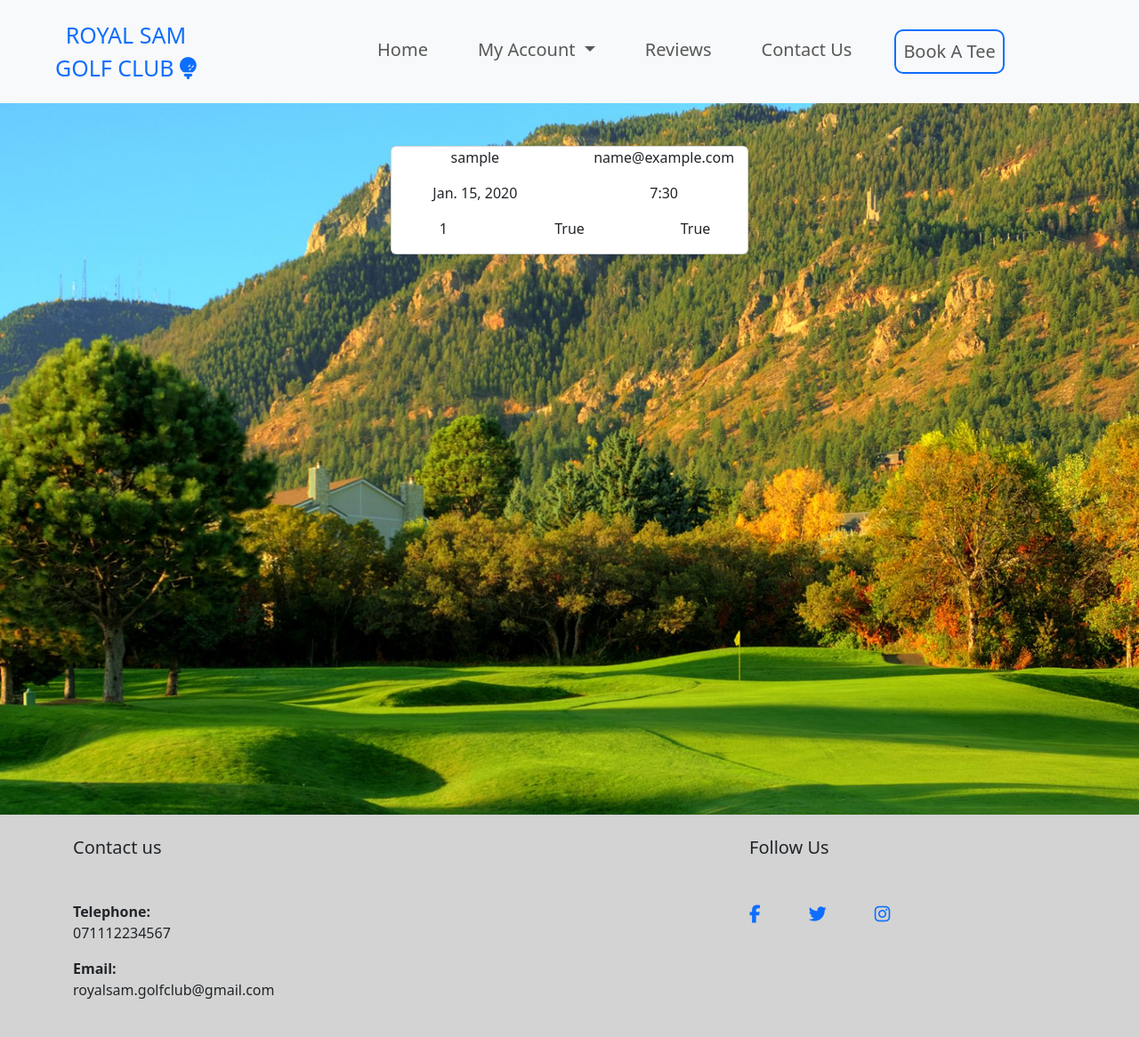
After one commit to sam2829/project-4-royal-sam, a Django app: page /booking/my_bookings/ in a window 1280 px wide. The commit adds this page. Shown: the whole page at 89% size. Run offline with Django 3.2, Linux system fonts and the light colour scheme; a user stored in the database is signed in; tables that the repository leaves empty hold one stand-in row (values such as "Sample post"); some libraries are stand-ins or nearby versions.

Commit message:
Add view, template and urls for my bookings. so user can see what bookings they have made

```diff
--- /dev/null
+++ b/booking/templates/my_bookings.html
@@ -0,0 +1,71 @@
+{% extends "base.html" %} {% load static %} {% block content %}
+
+<!-- Main section of my_bookings page to show user bookings -->
+<div class="container-fluid">
+  <div class="row justify-content-sm-center">
+    <!-- Review entries -->
+    <div class="col-12 col-sm-8 col-md-6 col-xl-4">
+      <div class="row review-card">
+        <!-- for loop to iterate through the user bookings -->
+        {% for booking in booking_list %}
+        <div class="col-12 mt-5 single-review-card">
+          <div class="card mb-3" style="max-width: 540px; max-height: 250px">
+            <div class="row">
+              <div class="col-6">
+                <p>{{ booking.user }}</p>
+              </div>
+              <div class="col-6">
+                <p>{{ booking.email }}</p>
+              </div>
+            </div>
+            <div class="row">
+              <div class="col-6">
+                <p>{{ booking.date }}</p>
+              </div>
+              <div class="col-6">
+                <p>{{ booking.time }}</p>
+              </div>
+            </div>
+            <div class="row">
+              <div class="col-4">
+                <p>{{ booking.number_of_players }}</p>
+              </div>
+              <div class="col-4">
+                <p>{{ booking.buggy }}</p>
+              </div>
+              <div class="col-4">
+                <p>{{ booking.member }}</p>
+              </div>
+            </div>
+          </div>
+        </div>
+        {% endfor %}
+      </div>
+    </div>
+  </div>
+
+  <!-- This is code used for page pagination -->
+  {% if is_paginated %}
+  <nav aria-label="Page navigation" class="mb-3">
+    <ul class="pagination justify-content-center">
+      {% if page_obj.has_previous %}
+      <li>
+        <a
+          href="?page={{ page_obj.previous_page_number }}"
+          class="page-link me-3"
+          >&laquo; PREV
+        </a>
+      </li>
+      {% endif %} {% if page_obj.has_next %}
+      <li>
+        <a href="?page={{ page_obj.next_page_number }}" class="page-link ms-3">
+          NEXT &raquo;</a
+        >
+      </li>
+
+      {% endif %}
+    </ul>
+  </nav>
+  {% endif %}
+</div>
+{% endblock %}
--- a/booking/urls.py
+++ b/booking/urls.py
@@ -5,4 +5,5 @@ from django.urls import path
 urlpatterns = [
     path('', views.BookATee.as_view(), name='book_a_tee'),
     path('booking_time/', views.BookATime.as_view(), name='book_a_time'),
+    path('my_bookings/', views.MyBookings.as_view(), name='my_bookings'),
 ]
--- a/booking/views.py
+++ b/booking/views.py
@@ -5,6 +5,7 @@ from .models import *
 from .forms import BookingFormDate, BookingFormTime
 from django.utils import timezone
 from django.contrib import messages
+from django.contrib.auth.mixins import LoginRequiredMixin
 
 # This class is so the user can view the book a tee form
 
@@ -13,7 +14,6 @@ class BookATee(View):
 
     # Booking date form appears, user must select date and email
     def get(self, request, *args, **kwargs):
-
 
         return render(
             request,
@@ -46,6 +46,7 @@ class BookATee(View):
             )
 
 # this is so the user can view the booking time form
+
 
 class BookATime(View):
 
@@ -94,17 +95,17 @@ class BookATime(View):
         selected_date_str = request.session.get('date')
 
         if selected_date_str:
-            selected_date = datetime.strptime(selected_date_str, '%Y-%m-%d').date()
+            selected_date = datetime.strptime(
+                selected_date_str, '%Y-%m-%d').date()
             existing_times = Booking.objects.filter(
                 date=selected_date).values_list('time', flat=True)
             available_times = [time[0]
-                            for time in AVAILABLE_TIMES if time[0] not in existing_times]
+                               for time in AVAILABLE_TIMES if time[0] not in existing_times]
         else:
             available_times = [time[0] for time in AVAILABLE_TIMES]
 
         booking_form_time = BookingFormTime(
             data=request.POST, available_times=available_times)
-
 
         if booking_form_time.is_valid():
             booking_time = booking_form_time.save(commit=False)
@@ -116,8 +117,8 @@ class BookATime(View):
             booking_time.save()
 
             messages.success(request, f' You have successfully booked your tee '
-                            f'time for: {booking_time.user}, {selected_date} '
-                            f'at {booking_time.time} for {booking_time.number_of_players}.')
+                             f'time for: {booking_time.user}, {selected_date} '
+                             f'at {booking_time.time} for {booking_time.number_of_players}.')
             return redirect('book_a_tee')
 
         else:
@@ -129,3 +130,16 @@ class BookATime(View):
                     "booking_form_time": BookingFormTime(available_times=available_times),
                 },
             )
+
+# This class is so user can view there bookings
+
+
+class MyBookings(LoginRequiredMixin, generic.ListView):
+
+    model = Booking
+    template_name = 'my_bookings.html'
+    paginate_by = 4
+
+    def get_queryset(self):
+        # Filter queryset based on the current user
+        return Booking.objects.filter(user=self.request.user)
--- a/templates/base.html
+++ b/templates/base.html
@@ -56,7 +56,9 @@
                 </a>
                 <ul class="dropdown-menu">
                   <li>
-                    <a class="dropdown-item" href="#">My Bookings</a>
+                    <a class="dropdown-item" href="{% url 'my_bookings' %}"
+                      >My Bookings</a
+                    >
                   </li>
                   <li>
                     <a class="dropdown-item" href="{% url 'account_logout' %}"
```
